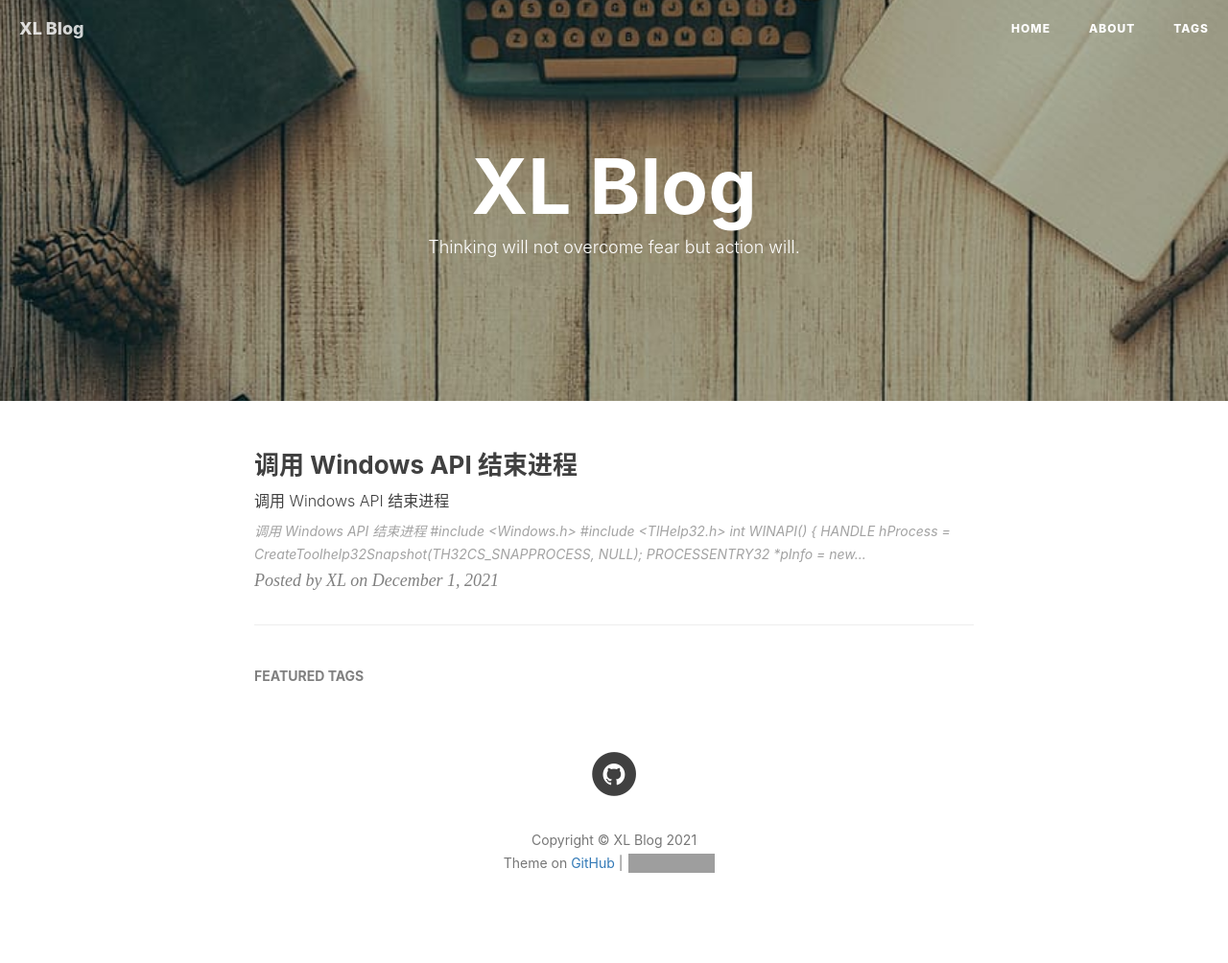
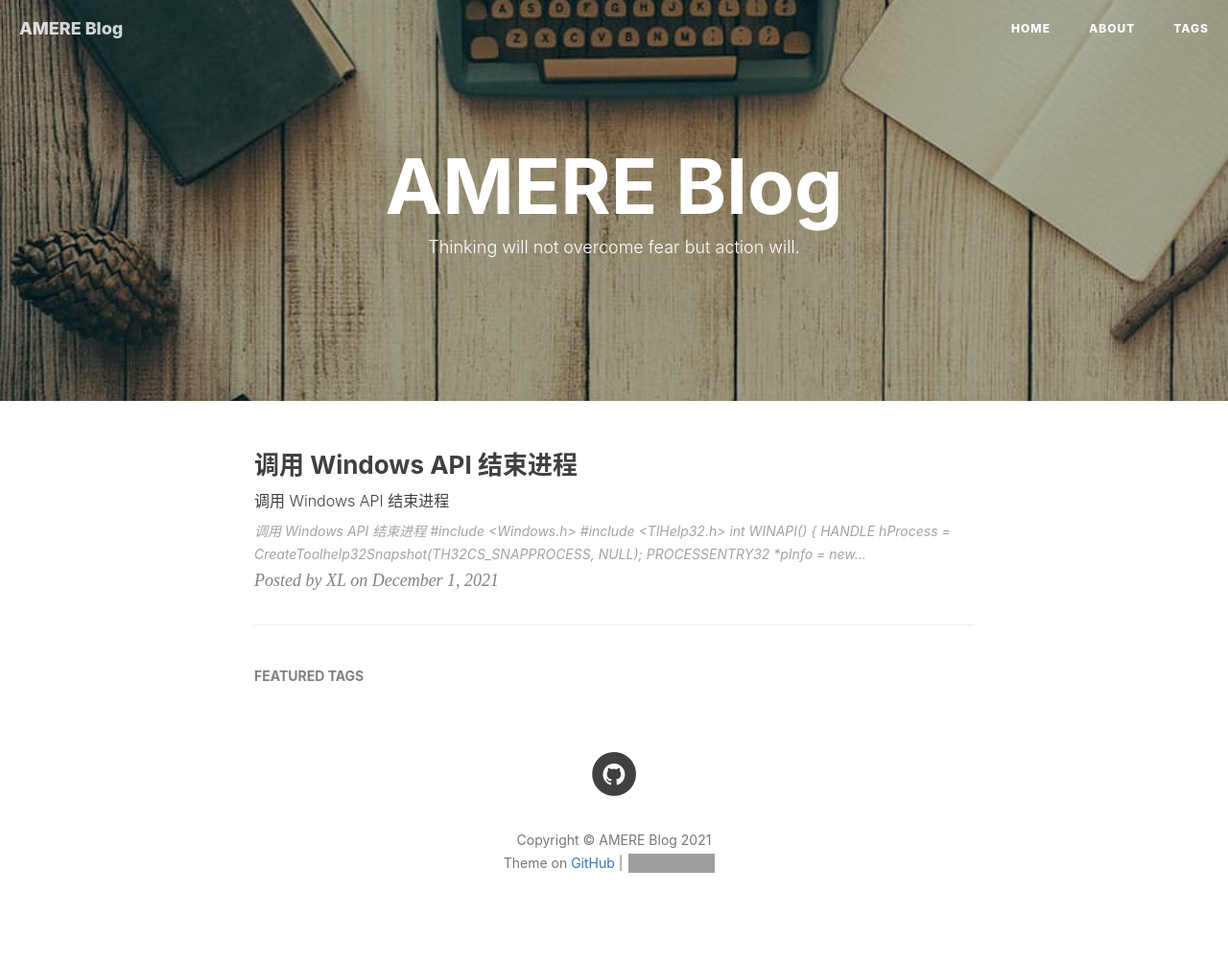
Before and after one commit to Zsm-amere/Zsm-amere.github.io, a Jekyll site: the page built from index.html, in a window 1280 px wide. Shown: the whole page at 96% size. Built offline with Jekyll 4.4.1, drawn with Linux system fonts in a browser that asks for light colours; nearby versions of some CDN libraries; the list of posts is cut into pages by our own code; comment, search, counter and statistics services are not loaded; grey boxes are pictures that could not be loaded.

Commit message:
Update _config.yml

```diff
--- a/_config.yml
+++ b/_config.yml
@@ -1,10 +1,10 @@
 # Site settings
-title: XL Blog
-SEOTitle: 西楼的博客 | XL Blog
+title: AMERE Blog
+SEOTitle: 西楼的博客 | AMERE Blog
 header-img: img/post-bg-desk.jpg
 电子邮箱: wqs10098671@outlook.com
 description: "Every failure is leading towards success."
-keyword: "XL, XL Blog, 西楼的博客, xilou, 西楼, iOS, Apple, iPhone"
+keyword: "AMERE, AMERE Blog, 西楼的博客, AMERE, 西楼, Windows, C++, Qt"
 url: "https://zsm-amere.github.io/"          # your host, for absolute URL
 baseurl: ""      # for example, '/blog' if your blog hosted on 'host/blog'
 github_repo: "https://github.com/Zsm-amere/Zsm-amere.github.io.git" # you code repository
```
